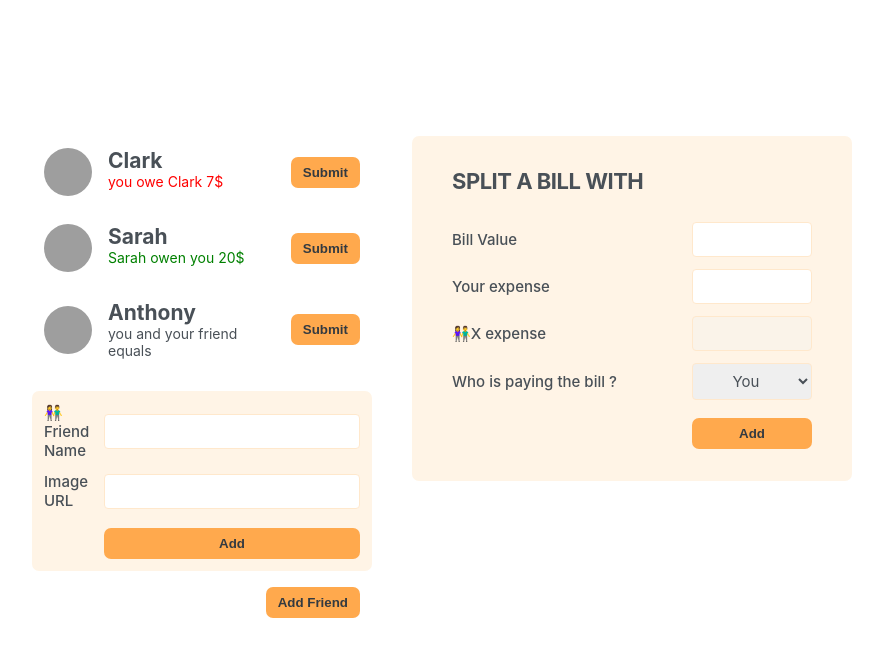
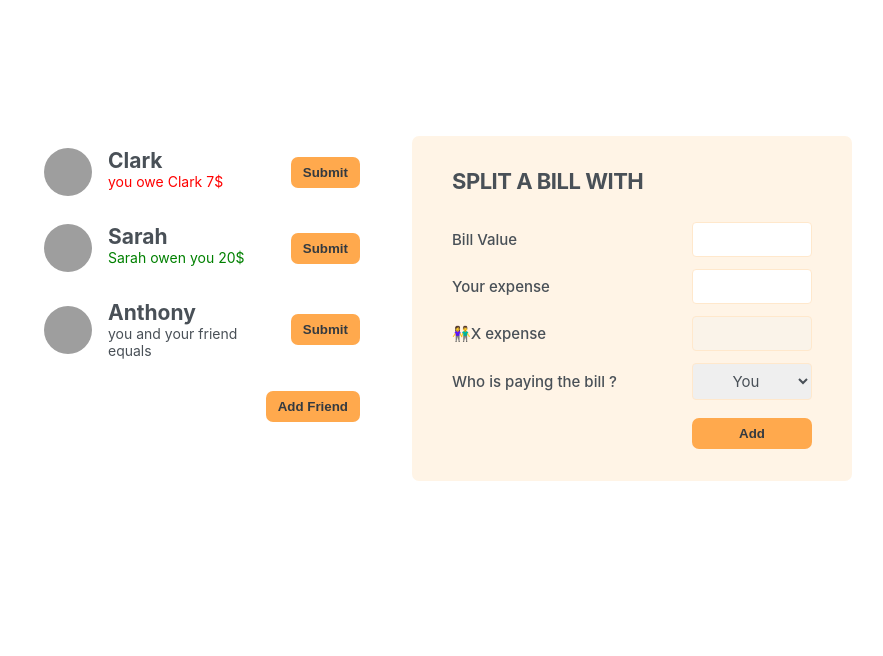
Before and after one commit to mohamedkbx/Eat-N-Split-React-project, a React (Vite) app: page / in a window 1280 px wide. Shown: the top 656 px of the page, without its empty margins (198-1081 px from the left). Built offline with nearby package versions, Linux system fonts and the light colour scheme; grey boxes are pictures that could not be loaded.

Commit message:
feat: add friend hide/display

```diff
--- a/src/App.jsx
+++ b/src/App.jsx
@@ -1,3 +1,4 @@
+import { useState } from "react";
 import "./index.css";
 
 const initialFriends = [
@@ -22,12 +23,17 @@ const initialFriends = [
 ];
 
 export default function App() {
+  const [isOpen, setIsOpen] = useState(false);
+
+  function handleAddFriend() {
+    setIsOpen((isOpen) => !isOpen);
+  }
   return (
     <div className="app">
       <div className="sidebar">
         <FriendList />
-        <AddFriendForm />
-        <Button>Add Friend</Button>
+        {isOpen && <AddFriendForm />}
+        <Button onAddFriend={handleAddFriend}>{isOpen ? "Close" : "Add Friend"}</Button>
       </div>
       <FormSplitBill />
     </div>
@@ -71,11 +77,15 @@ function Friend({ friend }) {
     </li>
   );
 }
-function Button({ children }) {
-  return <button className="button">{children}</button>;
+function Button({ children, onAddFriend }) {
+  return (
+    <button className="button" onClick={onAddFriend}>
+      {children}
+    </button>
+  );
 }
 
-function AddFriendForm() {
+function AddFriendForm({ open }) {
   return (
     <form className="form-add-friend">
       <label>👫Friend Name</label>
```
